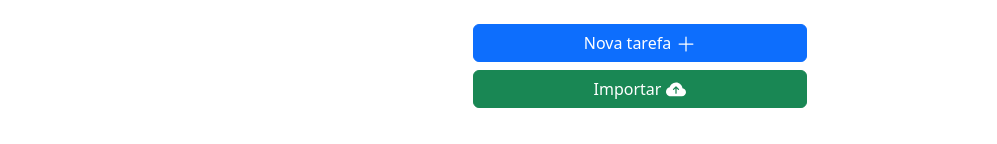
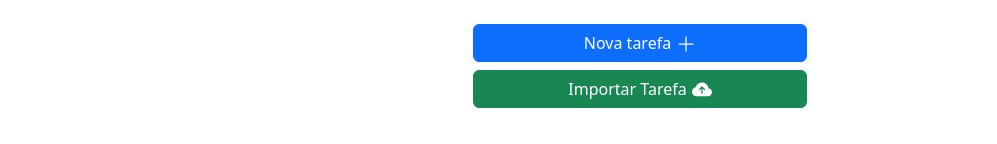
Before and after one commit to geanderson-062/Todo_list, a React (Create React App) app: page / in a window 1280 px wide. Shown: the part 452-596 px from the top of the page, without its empty margins (0-997 px from the left). Built offline with nearby package versions, Linux system fonts and the light colour scheme.

Commit message:
Update Tasklist.jsx

```diff
--- a/src/Components/Tasklist.jsx
+++ b/src/Components/Tasklist.jsx
@@ -427,7 +427,7 @@ export default function Search() {
           onClick={importarTarefas}
           style={{ marginLeft: "20%", marginRight: "20%" }}
         >
-          Importar
+          Importar Tarefa
           <Iconimport />
         </button>
         {showExportButton && (
@@ -438,7 +438,7 @@ export default function Search() {
             data-bs-target="#Exportar"
             style={{ marginLeft: "20%", marginRight: "20%" }}
           >
-            Exportar
+            Exportar Tarefa
             <Iconexport />
           </button>
         )}
@@ -450,6 +450,7 @@ export default function Search() {
             onClick={excluirTodasAsTarefas}
           >
             Excluir Todas as Tarefas
+            <Icondelete />
           </button>
         )}
       </div>
```
